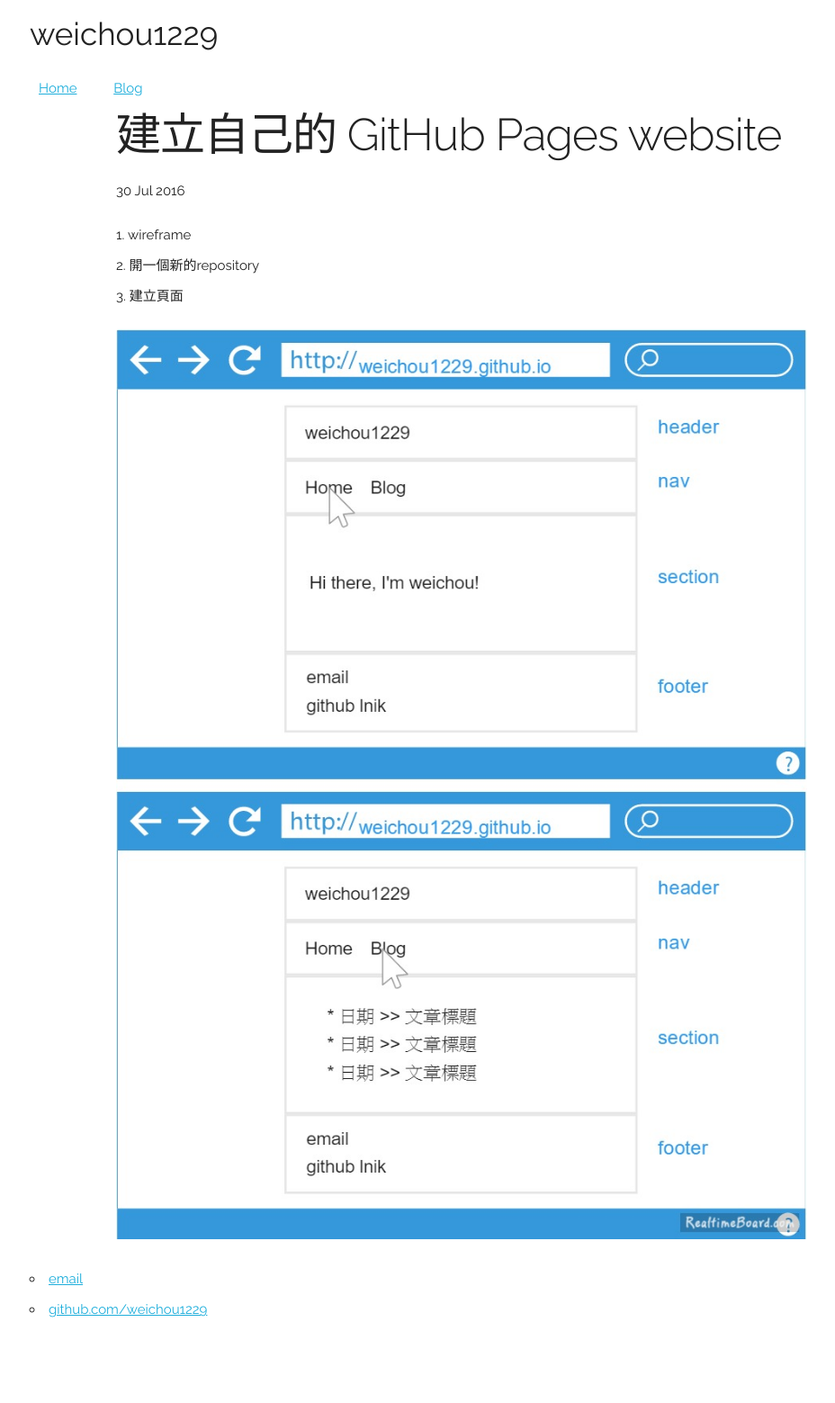
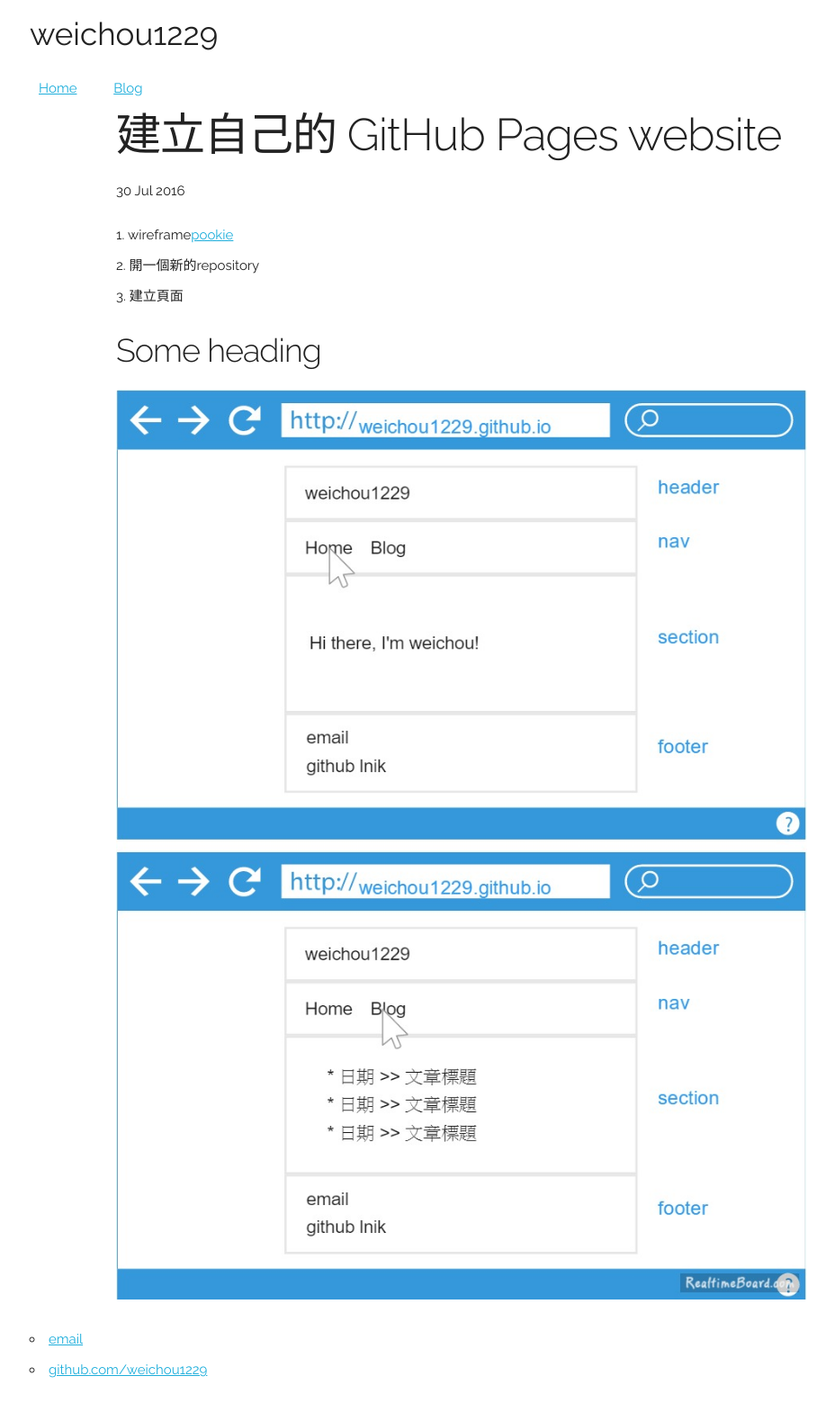
Before and after one commit to weichou1229/weichou.github.io, a Jekyll site: the page built from _posts/blog/2016-07-30-建立自己的-GitHub-Pages-website.md, in a window 1280 px wide. Shown: the whole page at 90% size, without its empty margins (127-1055 px from the left). Built offline with Jekyll 4.4.1, drawn with Linux system fonts in a browser that asks for light colours; comment, search, counter and statistics services are not loaded; before the commit the page ends 1492 px from its top, so only the background shows below that.

```diff
--- a/_posts/blog/2016-07-30-建立自己的-GitHub-Pages-website.md
+++ b/_posts/blog/2016-07-30-建立自己的-GitHub-Pages-website.md
@@ -3,8 +3,9 @@ layout: post
 title: "建立自己的 GitHub Pages website"
 date: 2016-07-30
 ---
-1. wireframe
+1. wireframe[pookie](#pookie)
 2. 開一個新的repository
 3. 建立頁面
 
+### <a name="pookie"></a>Some heading
 <img src="{{ site.url }}/assets/images/blog-wireframe.jpg" width="100%">
```
